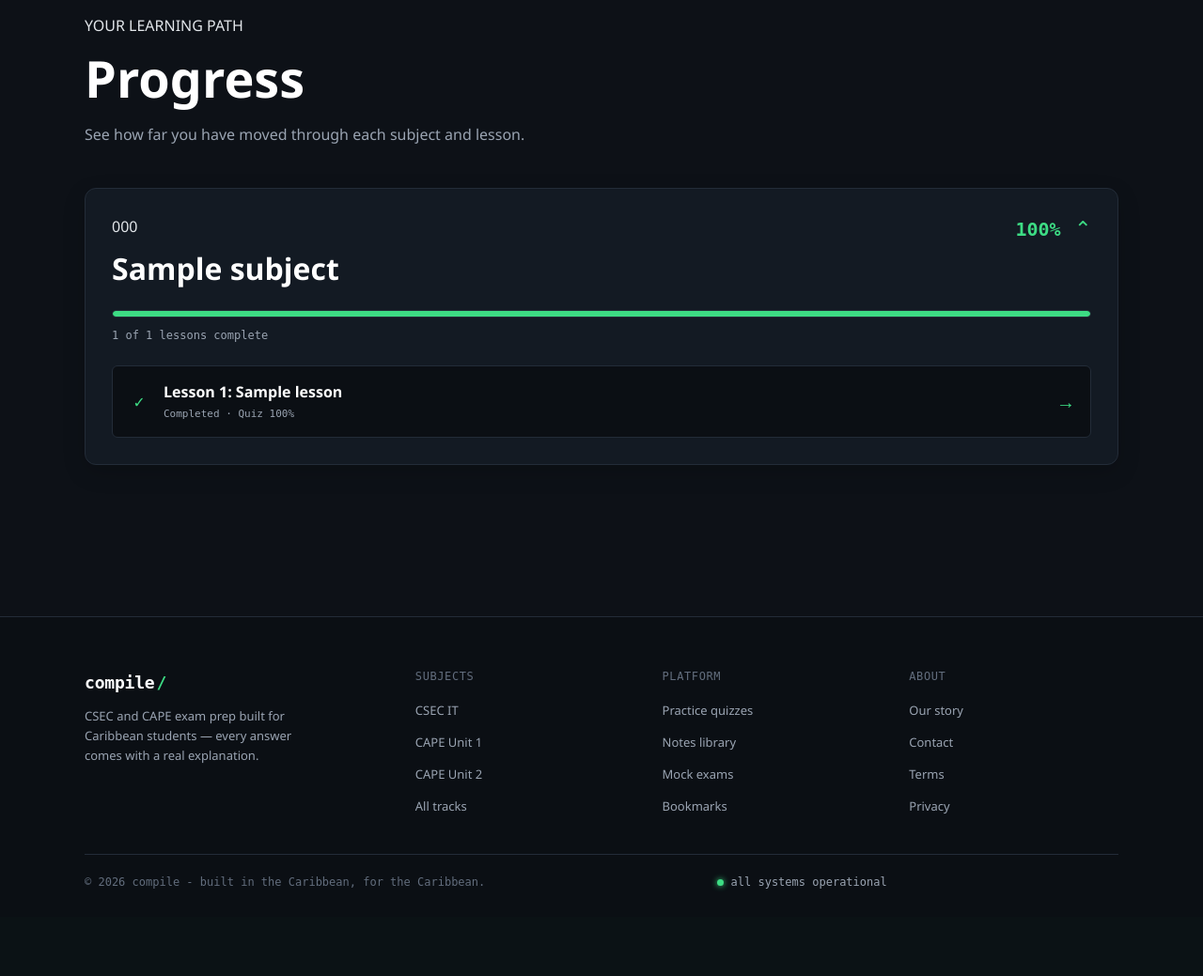
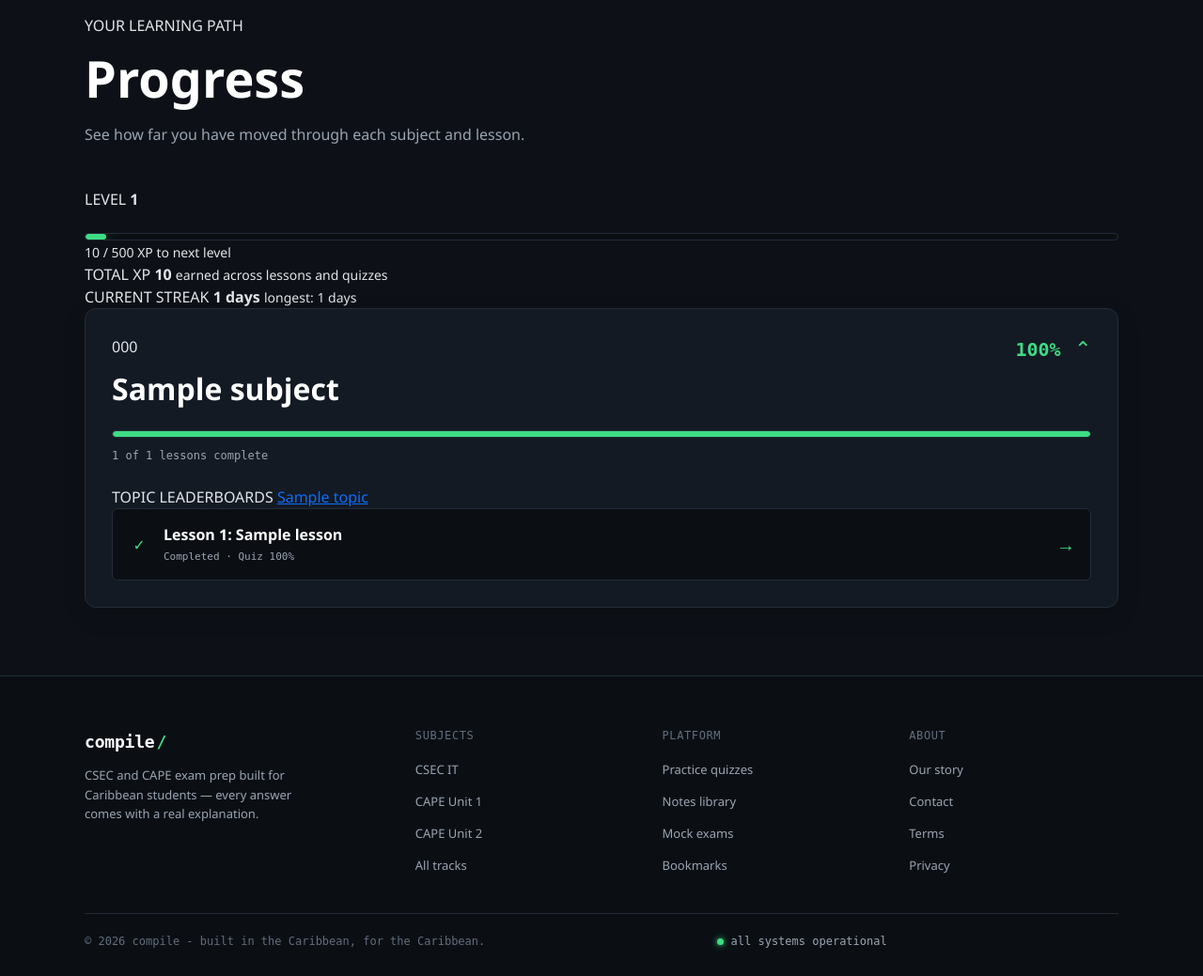
Before and after one commit to philquake/cxc_platform, a Django app: page /progress/ in a window 1280 px wide. Shown: the part 144-1183 px from the top of the page at 94% size. Before the commit the page ends 1091 px from the top, so only its background shows below. Run offline with Django 5.2, Linux system fonts and the light colour scheme; a user stored in the database is signed in; tables that the repository leaves empty hold one stand-in row (values such as "Sample post"); some libraries are stand-ins or nearby versions.

Commit message:
feat: implement user progress tracking and leaderboard; add UserProgress and XPTransaction models, views, and templates

```diff
--- a/apps/progress/models.py
+++ b/apps/progress/models.py
@@ -4,6 +4,41 @@ from django.db import models
 from apps.lessons.models import Lesson
 from apps.questions.models import Question
 from apps.quizzes.models import Quiz
+from apps.subjects.models import Topic
+
+
+class UserProgress(models.Model):
+    user = models.OneToOneField(
+        User,
+        on_delete=models.CASCADE,
+        related_name="progress_summary",
+    )
+    total_xp = models.PositiveIntegerField(default=0)
+    current_streak = models.PositiveIntegerField(default=0)
+    longest_streak = models.PositiveIntegerField(default=0)
+    last_activity_date = models.DateField(null=True, blank=True)
+    updated_at = models.DateTimeField(auto_now=True)
+
+    LEVEL_XP = 500
+
+    @property
+    def level(self):
+        return (self.total_xp // self.LEVEL_XP) + 1
+
+    @property
+    def level_xp(self):
+        return self.total_xp % self.LEVEL_XP
+
+    @property
+    def level_progress(self):
+        return round((self.level_xp / self.LEVEL_XP) * 100)
+
+    @property
+    def level_xp_required(self):
+        return self.LEVEL_XP
+
+    def __str__(self):
+        return f"{self.user.username} - Level {self.level}"
 
 
 class LessonProgress(models.Model):
@@ -85,3 +120,39 @@ class QuizAnswer(models.Model):
 
     def __str__(self):
         return f"{self.attempt} - {self.question}"
+
+
+class XPTransaction(models.Model):
+    user = models.ForeignKey(
+        User,
+        on_delete=models.CASCADE,
+        related_name="xp_transactions",
+    )
+    topic = models.ForeignKey(
+        Topic,
+        on_delete=models.CASCADE,
+        related_name="xp_transactions",
+    )
+    amount = models.PositiveIntegerField()
+    reason = models.CharField(max_length=120)
+    lesson_progress = models.OneToOneField(
+        LessonProgress,
+        on_delete=models.CASCADE,
+        null=True,
+        blank=True,
+        related_name="xp_transaction",
+    )
+    quiz_attempt = models.OneToOneField(
+        QuizAttempt,
+        on_delete=models.CASCADE,
+        null=True,
+        blank=True,
+        related_name="xp_transaction",
+    )
+    created_at = models.DateTimeField(auto_now_add=True)
+
+    class Meta:
+        ordering = ["-created_at"]
+
+    def __str__(self):
+        return f"{self.user.username} +{self.amount} XP ({self.reason})"
--- a/apps/progress/urls.py
+++ b/apps/progress/urls.py
@@ -8,6 +8,11 @@ app_name = "progress"
 urlpatterns = [
     path("", views.dashboard, name="dashboard"),
     path(
+        "leaderboard/<slug:subject_slug>/<slug:topic_slug>/",
+        views.leaderboard,
+        name="leaderboard",
+    ),
+    path(
         "lessons/<int:lesson_id>/complete/",
         views.complete_lesson,
         name="complete-lesson",
--- a/apps/progress/views.py
+++ b/apps/progress/views.py
@@ -1,4 +1,9 @@
+from datetime import timedelta
+
 from django.contrib.auth.decorators import login_required
+from django.db import transaction
+from django.db.models import Sum
+from django.http import Http404
 from django.shortcuts import get_object_or_404, redirect, render
 from django.urls import reverse
 from django.utils import timezone
@@ -8,13 +13,60 @@ from django.views.decorators.http import require_POST
 
 from apps.lessons.models import Lesson
 from apps.quizzes.models import Quiz
-from apps.subjects.models import Subject
+from apps.subjects.models import Subject, Topic
 
-from .models import LessonProgress, QuizAnswer, QuizAttempt
+from .models import LessonProgress, QuizAnswer, QuizAttempt, UserProgress, XPTransaction
+
+
+def _award_xp(user, topic, amount, reason, lesson_progress=None, quiz_attempt=None):
+	with transaction.atomic():
+		xp_transaction = XPTransaction.objects.create(
+			user=user,
+			topic=topic,
+			amount=amount,
+			reason=reason,
+			lesson_progress=lesson_progress,
+			quiz_attempt=quiz_attempt,
+		)
+		progress, _ = UserProgress.objects.select_for_update().get_or_create(user=user)
+		today = timezone.localdate()
+		if progress.last_activity_date == today:
+			pass
+		elif progress.last_activity_date == today - timedelta(days=1):
+			progress.current_streak += 1
+		else:
+			progress.current_streak = 1
+		progress.total_xp += amount
+		progress.longest_streak = max(progress.longest_streak, progress.current_streak)
+		progress.last_activity_date = today
+		progress.save()
+	return xp_transaction
+
+
+def _topic_for_lesson(lesson):
+	question = lesson.questions.filter(topic__is_active=True).select_related("topic").first()
+	if question:
+		return question.topic
+	quiz = lesson.quizzes.filter(is_active=True).select_related("topic").first()
+	if quiz:
+		return quiz.topic
+	topic = Topic.objects.filter(
+		subject=lesson.subject,
+		is_active=True,
+	).order_by("name").first()
+	if topic:
+		return topic
+	topic, _ = Topic.objects.get_or_create(
+		subject=lesson.subject,
+		slug="general",
+		defaults={"name": "General"},
+	)
+	return topic
 
 
 @login_required
 def dashboard(request):
+	user_progress, _ = UserProgress.objects.get_or_create(user=request.user)
 	lesson_progress_ids = set(
 		LessonProgress.objects.filter(
 			user=request.user,
@@ -31,7 +83,7 @@ def dashboard(request):
 		latest_attempts.setdefault(attempt.quiz_id, attempt)
 
 	subjects = list(
-		Subject.objects.filter(is_active=True).prefetch_related("lessons")
+		Subject.objects.filter(is_active=True).prefetch_related("lessons", "topics")
 	)
 	for subject in subjects:
 		lessons = [lesson for lesson in subject.lessons.all() if lesson.is_active]
@@ -54,8 +106,13 @@ def dashboard(request):
 		subject.progress_percentage = round(
 			(completed_count / len(lessons)) * 100
 		) if lessons else 0
+		subject.active_topics = [topic for topic in subject.topics.all() if topic.is_active]
 
-	return render(request, "progress/dashboard.html", {"subjects": subjects})
+	return render(
+		request,
+		"progress/dashboard.html",
+		{"subjects": subjects, "user_progress": user_progress},
+	)
 
 
 def _safe_next_url(request, fallback):
@@ -73,11 +130,19 @@ def _safe_next_url(request, fallback):
 @require_POST
 def complete_lesson(request, lesson_id):
 	lesson = get_object_or_404(Lesson, pk=lesson_id, is_active=True)
-	LessonProgress.objects.update_or_create(
+	lesson_progress, _ = LessonProgress.objects.get_or_create(
 		user=request.user,
 		lesson=lesson,
 		defaults={"completed": True, "completed_at": timezone.now()},
 	)
+	if not hasattr(lesson_progress, "xp_transaction"):
+		_award_xp(
+			request.user,
+			_topic_for_lesson(lesson),
+			50,
+			"Completed lesson",
+			lesson_progress=lesson_progress,
+		)
 	fallback = reverse(
 		"subjects:lesson-detail",
 		kwargs={
@@ -132,9 +197,50 @@ def submit_quiz(request, quiz_id):
 		)
 	attempt.score = score
 	attempt.save(update_fields=["score"])
+	_award_xp(
+		request.user,
+		quiz.topic,
+		25 + attempt.percentage // 5,
+		f"Completed quiz: {attempt.percentage}%",
+		quiz_attempt=attempt,
+	)
 
 	destination = _safe_next_url(request, reverse("quizzes:list"))
 	separator = "&" if "?" in destination else "?"
 	return redirect(f"{destination}{separator}attempt={attempt.id}")
 
+
+@login_required
+def leaderboard(request, subject_slug, topic_slug):
+	subject = next(
+		(
+			item
+			for item in Subject.objects.filter(is_active=True)
+			if subject_slug in {slugify(item.name), slugify(item.code)}
+		),
+		None,
+	)
+	if subject is None:
+		raise Http404("Subject not found")
+	topic = get_object_or_404(Topic, subject=subject, slug=topic_slug, is_active=True)
+	all_rows = list(
+		XPTransaction.objects.filter(topic=topic)
+		.values("user_id", "user__username")
+		.annotate(xp=Sum("amount"))
+		.order_by("-xp", "user_id")
+	)
+	for index, row in enumerate(all_rows, start=1):
+		row["rank"] = index
+	current_user_row = next((row for row in all_rows if row["user_id"] == request.user.id), None)
+	return render(
+		request,
+		"progress/leaderboard.html",
+		{
+			"subject": subject,
+			"topic": topic,
+			"leaderboard": all_rows[:20],
+			"current_user_row": current_user_row,
+		},
+	)
+
 # Create your views here.
--- a/templates/progress/dashboard.html
+++ b/templates/progress/dashboard.html
@@ -14,6 +14,25 @@
         <h1>Progress</h1>
         <p>See how far you have moved through each subject and lesson.</p>
     </header>
+
+    <section class="progress-stats" aria-label="Your progression stats">
+        <div class="progress-stat progress-stat-level">
+            <span class="progress-stat-label">LEVEL</span>
+            <strong>{{ user_progress.level }}</strong>
+            <div class="progress-track"><span style="width: {{ user_progress.level_progress }}%"></span></div>
+            <small>{{ user_progress.level_xp }} / {{ user_progress.level_xp_required }} XP to next level</small>
+        </div>
+        <div class="progress-stat">
+            <span class="progress-stat-label">TOTAL XP</span>
+            <strong>{{ user_progress.total_xp }}</strong>
+            <small>earned across lessons and quizzes</small>
+        </div>
+        <div class="progress-stat">
+            <span class="progress-stat-label">CURRENT STREAK</span>
+            <strong>{{ user_progress.current_streak }} days</strong>
+            <small>longest: {{ user_progress.longest_streak }} days</small>
+        </div>
+    </section>
 
     <div class="progress-subjects">
         {% for subject in subjects %}
@@ -32,6 +51,14 @@
                     <span style="width: {{ subject.progress_percentage }}%"></span>
                 </div>
                 <p class="progress-summary">{{ subject.completed_count }} of {{ subject.lesson_count }} lessons complete</p>
+                {% if subject.active_topics %}
+                    <div class="progress-topic-links">
+                        <span class="progress-topic-label">TOPIC LEADERBOARDS</span>
+                        {% for topic in subject.active_topics %}
+                            <a href="{% url 'progress:leaderboard' subject.name|slugify topic.slug %}">{{ topic.name }}</a>
+                        {% endfor %}
+                    </div>
+                {% endif %}
 
                 <div class="progress-lessons">
                     {% for lesson in subject.progress_lessons %}
```
Also changed, not shown: apps/progress/admin.py (+22 -0 lines), apps/progress/tests.py (+45 -1 lines), templates/progress/leaderboard.html (added, +35 -0 lines).
